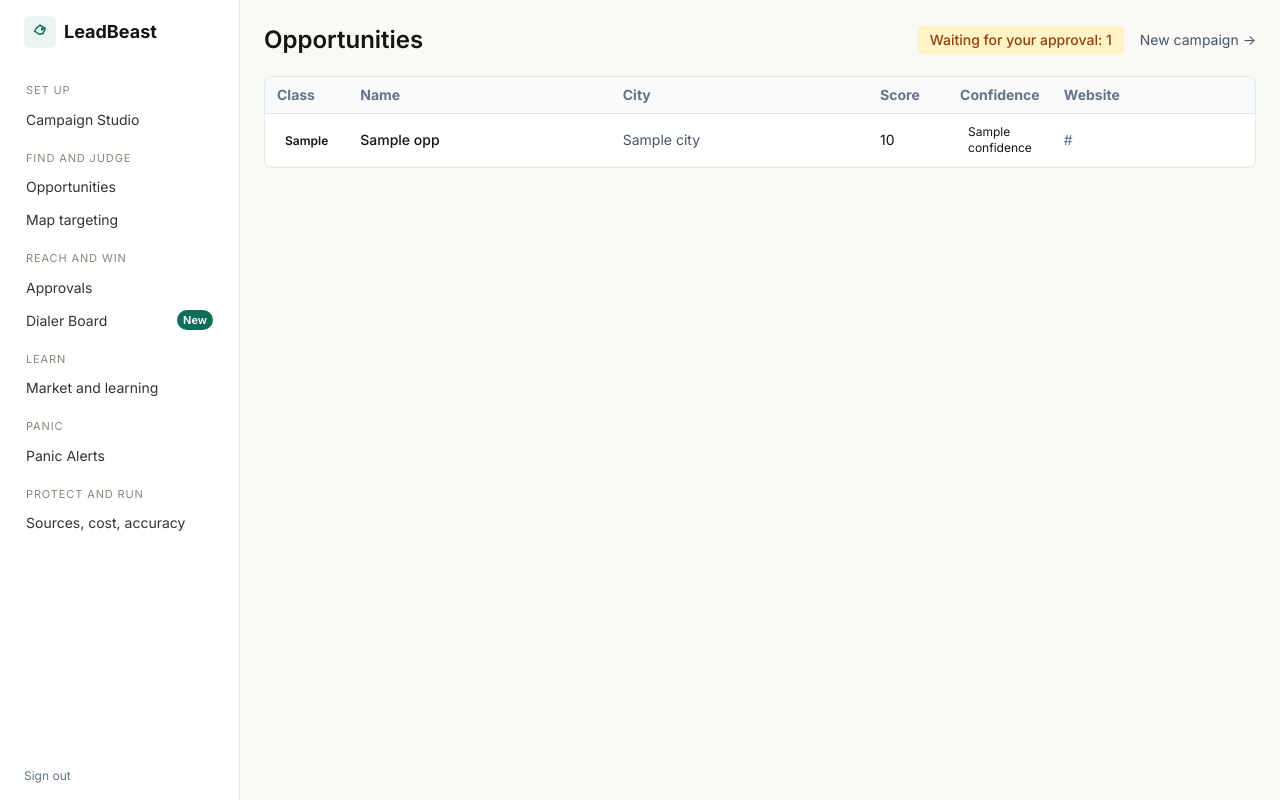
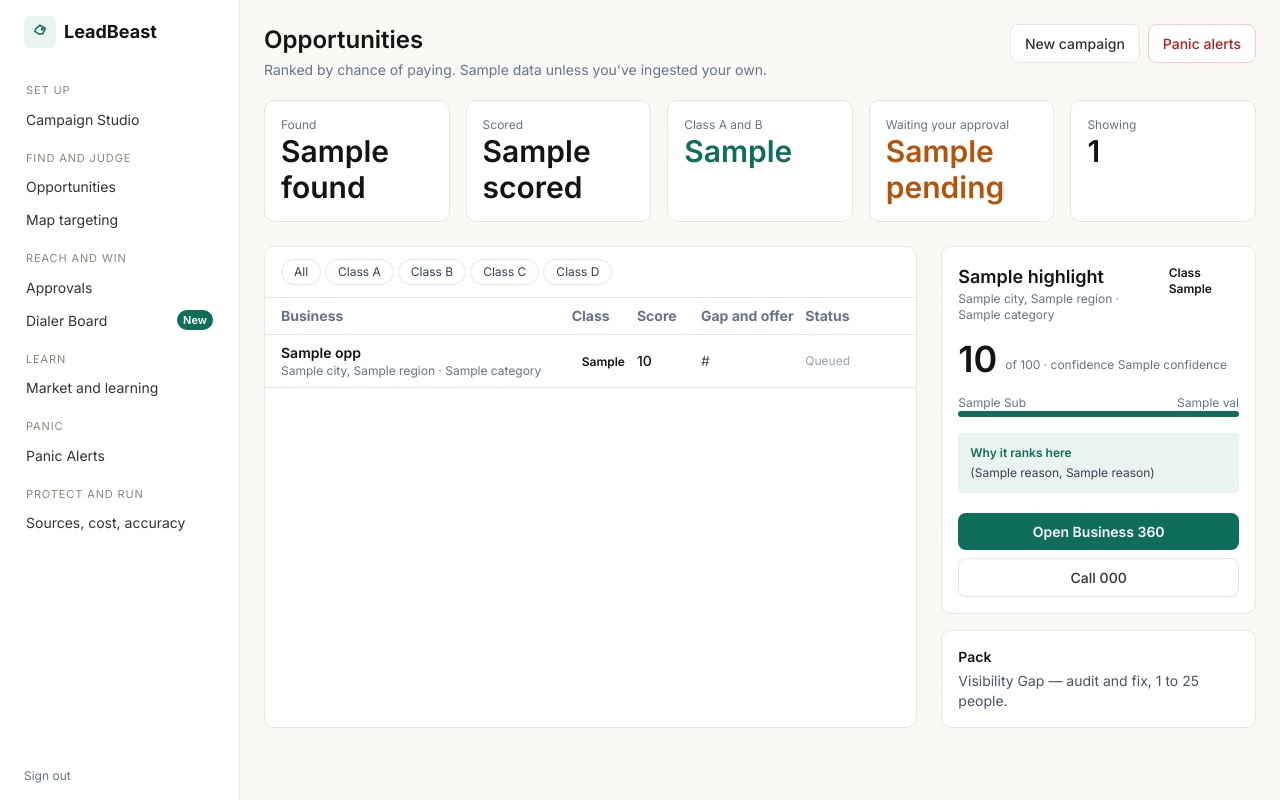
Before and after one commit to aghaazbutt/leadbeastroar, a FastAPI app: template src/leadbeast/ui/templates/opportunities.html in a window 1280 px wide. Run offline with FastAPI, Linux system fonts and the light colour scheme; the template is opened without the code that fills it: most values are stand-ins (such as "Sample title", 1, 10 or a date in 2020); parts of the project's set-up code (start-up, migrations or seed data) failed here and were passed over; some libraries are stand-ins or nearby versions.

Commit message:
Opportunities UI to mockup: KPI header, class tabs, right-rail detail
- 5 KPI tiles (found / scored / class A+B / waiting approval / showing).
- Class filter tabs across All / A / B / C / D with ?cls= query param.
- Right rail shows the top-ranked business with score, confidence,
  sub-score bars, "Why it ranks here" soft-accent panel, and primary
  actions (Open Business 360, Call).
- Status column translates class → operator next step
  (Ready to approve / Needs contact / Nurture / Suppress / Queued).

Co-Authored-By: Claude Opus 4.7 (1M context) <noreply@anthropic.com>

```diff
--- a/src/leadbeast/ui/routes.py
+++ b/src/leadbeast/ui/routes.py
@@ -119,21 +119,43 @@ def logout() -> RedirectResponse:
 
 @router.get("/opportunities", response_class=HTMLResponse, dependencies=[UiAuthDep])
 def opportunities(
-    request: Request, session: Annotated[Session, SessDep]
+    request: Request,
+    session: Annotated[Session, SessDep],
+    cls: str | None = None,
 ) -> HTMLResponse:
-    rows = session.execute(
+    stmt = (
         select(Business, ScoreSnapshot)
-        .outerjoin(
-            ScoreSnapshot,
-            (ScoreSnapshot.business_id == Business.id),
-        )
+        .outerjoin(ScoreSnapshot, ScoreSnapshot.business_id == Business.id)
         .order_by(ScoreSnapshot.score.desc().nullslast(), Business.created_at.desc())
         .limit(100)
-    ).all()
+    )
+    valid = {"A", "B", "C", "D"}
+    if cls and cls.upper() in valid:
+        stmt = stmt.where(ScoreSnapshot.lead_class == LeadClass(cls.upper()))
+
+    rows = session.execute(stmt).all()
 
     pending_count = int(
         session.execute(
             select(func.count(Draft.id)).where(Draft.status == DraftStatus.PENDING)
+        ).scalar_one()
+        or 0
+    )
+
+    total_found = int(
+        session.execute(select(func.count(Business.id))).scalar_one() or 0
+    )
+    scored = int(
+        session.execute(
+            select(func.count(func.distinct(ScoreSnapshot.business_id)))
+        ).scalar_one()
+        or 0
+    )
+    class_ab = int(
+        session.execute(
+            select(func.count(ScoreSnapshot.id)).where(
+                ScoreSnapshot.lead_class.in_([LeadClass.A, LeadClass.B])
+            )
         ).scalar_one()
         or 0
     )
@@ -145,18 +167,33 @@ def opportunities(
                 "id": biz.id,
                 "name": biz.name,
                 "city": biz.city,
+                "region": biz.region,
+                "category": biz.category,
                 "website": biz.website,
+                "phone": biz.phone,
                 "score": snap.score if snap else None,
                 "lead_class": snap.lead_class.value if snap else None,
                 "confidence": snap.confidence.value if snap else None,
+                "sub_scores": snap.sub_scores if snap else None,
+                "reasons": snap.reasons if snap else None,
             }
         )
+
+    highlight = opps[0] if opps else None
 
     return _TEMPLATES.TemplateResponse(
         request,
         "opportunities.html",
         {
             "opps": opps,
+            "active_class": cls.upper() if cls and cls.upper() in valid else "ALL",
+            "kpis": {
+                "found": total_found,
+                "scored": scored,
+                "class_ab": class_ab,
+                "pending": pending_count,
+            },
+            "highlight": highlight,
             "pending_count": pending_count,
             "nav_active": "opportunities",
         },
--- a/src/leadbeast/ui/templates/opportunities.html
+++ b/src/leadbeast/ui/templates/opportunities.html
@@ -2,47 +2,180 @@
 {% block title %}Opportunities · LeadBeast{% endblock %}
 {% block content %}
 <div class="p-6">
-  <div class="flex items-center justify-between mb-5">
+  <div class="flex items-start justify-between mb-5">
+    <div>
       <h1 class="text-2xl font-semibold">Opportunities</h1>
-    <div class="flex items-center gap-4">
-      <div class="bg-amber-100 text-amber-800 rounded px-3 py-1 text-sm font-medium">
-        Waiting for your approval: {{ pending_count }}
+      <p class="text-sm text-slate-500 mt-1">Ranked by chance of paying. Sample data unless you've ingested your own.</p>
     </div>
-      <a href="/ui/campaigns" class="text-sm text-slate-600 hover:underline">New campaign →</a>
+    <div class="flex items-center gap-2">
+      <a href="/ui/campaigns" class="btn-ghost">New campaign</a>
+      <a href="/ui/panic" class="btn-ghost text-red-700 border-red-200">Panic alerts</a>
     </div>
   </div>
 
-  <div class="bg-white border border-slate-200 rounded-lg overflow-hidden">
+  <div class="grid grid-cols-5 gap-4 mb-6">
+    <div class="panel p-4">
+      <div class="text-xs text-slate-500">Found</div>
+      <div class="text-3xl font-semibold">{{ kpis.found }}</div>
+    </div>
+    <div class="panel p-4">
+      <div class="text-xs text-slate-500">Scored</div>
+      <div class="text-3xl font-semibold">{{ kpis.scored }}</div>
+    </div>
+    <div class="panel p-4">
+      <div class="text-xs text-slate-500">Class A and B</div>
+      <div class="text-3xl font-semibold" style="color:var(--accent)">{{ kpis.class_ab }}</div>
+    </div>
+    <div class="panel p-4">
+      <div class="text-xs text-slate-500">Waiting your approval</div>
+      <div class="text-3xl font-semibold text-amber-700">{{ kpis.pending }}</div>
+    </div>
+    <div class="panel p-4">
+      <div class="text-xs text-slate-500">Showing</div>
+      <div class="text-3xl font-semibold">{{ opps|length }}</div>
+    </div>
+  </div>
+
+  <div class="grid grid-cols-3 gap-6">
+
+    <div class="col-span-2 panel">
+      <div class="flex items-center gap-1 px-4 py-3 border-b" style="border-color:var(--line)">
+        {% set tabs = [('ALL','All'), ('A','Class A'), ('B','Class B'), ('C','Class C'), ('D','Class D')] %}
+        {% for key, label in tabs %}
+          <a href="/ui/opportunities{% if key != 'ALL' %}?cls={{ key }}{% endif %}"
+             class="text-xs rounded-full px-3 py-1 border
+                    {% if active_class == key %}text-white border-transparent{% else %}bg-white text-slate-700 border-slate-200 hover:border-slate-400{% endif %}"
+             {% if active_class == key %}style="background:var(--accent)"{% endif %}>
+            {{ label }}
+          </a>
+        {% endfor %}
+      </div>
       <table class="w-full text-sm">
-      <thead class="bg-slate-50 border-b border-slate-200 text-slate-500 text-left">
+        <thead class="text-slate-500 text-left border-b" style="border-color:var(--line)">
           <tr>
-          <th class="py-2 px-3 w-10">Class</th>
-          <th class="py-2 px-3">Name</th>
-          <th class="py-2 px-3">City</th>
-          <th class="py-2 px-3 w-20">Score</th>
-          <th class="py-2 px-3 w-24">Confidence</th>
-          <th class="py-2 px-3">Website</th>
+            <th class="py-2 pl-4">Business</th>
+            <th class="py-2 w-16">Class</th>
+            <th class="py-2 w-16">Score</th>
+            <th class="py-2">Gap and offer</th>
+            <th class="py-2 w-28">Status</th>
           </tr>
         </thead>
         <tbody>
           {% for o in opps %}
-          <tr class="border-b border-slate-100 hover:bg-slate-50 cursor-pointer" onclick="window.location='/ui/business/{{ o.id }}'">
-            <td class="py-2 px-3">
-              {% if o.lead_class %}<span class="inline-block px-2 py-0.5 rounded text-xs font-semibold chip-{{ o.lead_class }}">{{ o.lead_class }}</span>{% else %}<span class="text-slate-300">—</span>{% endif %}
+            <tr class="border-b hover:bg-stone-50 cursor-pointer" style="border-color:var(--line)" onclick="window.location='/ui/business/{{ o.id }}'">
+              <td class="py-2 pl-4">
+                <div class="font-semibold">{{ o.name }}</div>
+                <div class="text-xs text-slate-500">
+                  {{ o.city or '' }}{% if o.region %}, {{ o.region }}{% endif %}
+                  {% if o.category %} · {{ o.category }}{% endif %}
+                </div>
               </td>
-            <td class="py-2 px-3 font-medium">{{ o.name }}</td>
-            <td class="py-2 px-3 text-slate-600">{{ o.city or "" }}</td>
-            <td class="py-2 px-3">{{ o.score if o.score is not none else "—" }}</td>
-            <td class="py-2 px-3">
-              {% if o.confidence %}<span class="inline-block px-2 py-0.5 rounded text-xs chip-{{ o.confidence }}">{{ o.confidence }}</span>{% endif %}
+              <td class="py-2">
+                {% if o.lead_class %}
+                  <span class="chip-{{ o.lead_class }} rounded-full px-2.5 py-0.5 text-xs font-semibold">{{ o.lead_class }}</span>
+                {% else %}
+                  <span class="text-slate-300">—</span>
+                {% endif %}
               </td>
-            <td class="py-2 px-3 text-slate-500">{{ o.website or "" }}</td>
+              <td class="py-2 font-medium">{{ o.score if o.score is not none else '—' }}</td>
+              <td class="py-2 text-slate-600">
+                {% if o.website %}{{ o.website }}
+                {% else %}<span class="text-slate-400">No website</span>{% endif %}
+              </td>
+              <td class="py-2 text-xs">
+                {% if o.lead_class == 'A' %}
+                  <span class="text-emerald-700 font-medium">Ready to approve</span>
+                {% elif o.lead_class == 'B' %}
+                  <span class="text-slate-600">Needs contact</span>
+                {% elif o.lead_class == 'C' %}
+                  <span class="text-slate-500">Nurture</span>
+                {% elif o.lead_class == 'D' %}
+                  <span class="text-slate-400">Suppress</span>
+                {% else %}
+                  <span class="text-slate-400">Queued</span>
+                {% endif %}
+              </td>
             </tr>
           {% else %}
-          <tr><td colspan="6" class="py-10 text-center text-slate-400">No opportunities yet. Ingest a CSV or run a campaign to get started.</td></tr>
+            <tr><td colspan="5" class="py-10 text-center text-slate-400">
+              No opportunities yet. Ingest a CSV or run a campaign to get started.
+            </td></tr>
           {% endfor %}
         </tbody>
       </table>
     </div>
+
+    <div class="space-y-4">
+      {% if highlight %}
+        <div class="panel p-4">
+          <div class="flex items-start justify-between">
+            <div>
+              <h2 class="font-semibold text-lg">{{ highlight.name }}</h2>
+              <div class="text-xs text-slate-500">
+                {{ highlight.city or '' }}{% if highlight.region %}, {{ highlight.region }}{% endif %}
+                {% if highlight.category %} · {{ highlight.category }}{% endif %}
+              </div>
+            </div>
+            {% if highlight.lead_class %}
+              <span class="chip-{{ highlight.lead_class }} rounded-full px-2.5 py-0.5 text-xs font-semibold">Class {{ highlight.lead_class }}</span>
+            {% endif %}
+          </div>
+
+          {% if highlight.score is not none %}
+            <div class="mt-4 flex items-end gap-2">
+              <div class="text-4xl font-semibold">{{ highlight.score }}</div>
+              <div class="text-xs text-slate-500 mb-1.5">of 100 · confidence {{ highlight.confidence or 'medium' }}</div>
+            </div>
+
+            {% if highlight.sub_scores %}
+              <div class="mt-4 space-y-2">
+                {% for label, v in highlight.sub_scores.items() %}
+                  <div>
+                    <div class="flex justify-between text-xs text-slate-500">
+                      <span class="capitalize">{{ label.replace('_', ' ') }}</span>
+                      <span>{{ v }}</span>
+                    </div>
+                    <div class="h-1.5 rounded bg-stone-200 overflow-hidden">
+                      <div class="h-full" style="width: {{ v if v <= 100 else 100 }}%; background:var(--accent)"></div>
+                    </div>
+                  </div>
+                {% endfor %}
+              </div>
+            {% endif %}
+
+            {% if highlight.reasons %}
+              <div class="mt-4 p-3 rounded" style="background:var(--accent-soft)">
+                <div class="text-xs font-semibold mb-1" style="color:var(--accent)">Why it ranks here</div>
+                <div class="text-xs text-slate-700">
+                  {% if highlight.reasons is mapping %}
+                    {% for k, v in highlight.reasons.items() %}{{ v }}{% if not loop.last %} · {% endif %}{% endfor %}
+                  {% elif highlight.reasons is iterable and highlight.reasons is not string %}
+                    {{ highlight.reasons | join(' · ') }}
+                  {% else %}
+                    {{ highlight.reasons }}
+                  {% endif %}
+                </div>
+              </div>
+            {% endif %}
+          {% else %}
+            <div class="mt-4 text-sm text-slate-500">Not scored yet.</div>
+          {% endif %}
+
+          <div class="mt-5 space-y-2">
+            <a href="/ui/business/{{ highlight.id }}" class="block w-full btn-primary text-center">Open Business 360</a>
+            {% if highlight.phone %}
+              <a href="tel:{{ highlight.phone }}" class="block w-full btn-ghost text-center">Call {{ highlight.phone }}</a>
+            {% endif %}
+          </div>
+        </div>
+      {% endif %}
+
+      <div class="panel p-4 text-sm">
+        <div class="font-semibold mb-1">Pack</div>
+        <div class="text-slate-600">Visibility Gap — audit and fix, 1 to 25 people.</div>
+      </div>
+    </div>
+
+  </div>
 </div>
 {% endblock %}
```
Lines whose indentation alone changed are shown as unchanged.
